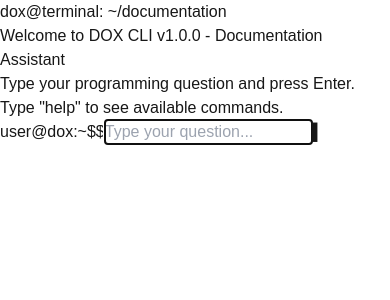
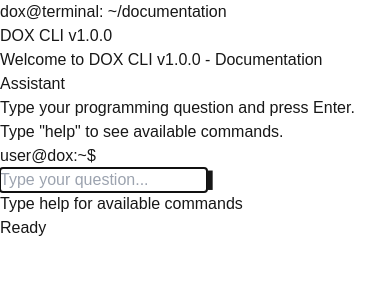
Before and after one commit to florian-lup/dox, a Next.js app: page / in a window 390 px wide. Shown: the top 300 px of the page. Built offline with nearby package versions, Linux system fonts and the light colour scheme.

Commit message:
Refactor DocumentationAssistant UI with inline input, responsive layout, and improved scrolling

```diff
--- a/src/components/DocumentationAssistant.tsx
+++ b/src/components/DocumentationAssistant.tsx
@@ -28,6 +28,13 @@ export default function DocumentationAssistant() {
             terminalRef.current.scrollTop = terminalRef.current.scrollHeight;
         }
     }, [history]);
+
+    // Auto-scroll to bottom when input changes
+    useEffect(() => {
+        if (terminalRef.current) {
+            terminalRef.current.scrollTop = terminalRef.current.scrollHeight;
+        }
+    }, [input]);
 
     // Focus input when component mounts or when clicking on terminal
     useEffect(() => {
@@ -505,7 +512,7 @@ export default function DocumentationAssistant() {
 
     return (
         <div className={`min-h-screen bg-black ${themeClasses.text} p-2 sm:p-4 font-mono flex flex-col`}>
-            <div className="mb-2 flex items-center">
+            <div className="mb-2 flex items-center justify-between">
                 <div className="flex items-center">
                     <div className="flex space-x-2">
                         <div className="w-3 h-3 rounded-full bg-red-500"></div>
@@ -514,20 +521,21 @@ export default function DocumentationAssistant() {
                     </div>
                     <div className="ml-4 text-gray-400 text-sm">dox@terminal: ~/documentation</div>
                 </div>
+                <div className="text-gray-500 text-xs hidden sm:block">DOX CLI v1.0.0</div>
             </div>
 
             <div className="flex-1 flex flex-col relative">
                 <div
                     ref={terminalRef}
-                    className={`flex-1 overflow-auto mb-4 p-2 sm:p-3 ${themeClasses.bg} rounded-t border border-gray-700 scrollbar-thin scrollbar-thumb-gray-700 scrollbar-track-gray-900`}
+                    className={`flex-1 overflow-auto p-2 sm:p-3 ${themeClasses.bg} rounded border border-gray-700 scrollbar-thin scrollbar-thumb-gray-700 scrollbar-track-gray-900`}
                     onClick={handleTerminalClick}
                 >
                     {history.map((item, index) => (
                         <div key={index} className="mb-4 last:mb-2">
                             {item.type === 'command' && (
                                 <div className="flex items-start">
-                                    <span className={`${themeClasses.prompt} mr-2`}>user@dox:~$ </span>
-                                    <span className="text-white">{item.content}</span>
+                                    <span className={`${themeClasses.prompt} mr-2 flex-shrink-0`}>user@dox:~$ </span>
+                                    <span className="text-white break-words">{item.content}</span>
                                 </div>
                             )}
                             {item.type === 'response' && (
@@ -542,24 +550,29 @@ export default function DocumentationAssistant() {
             )}
                         </div>
                     ))}
-                </div>
 
-                <div className={`sticky bottom-0 p-2 ${themeClasses.bg} border border-gray-700 rounded-b`}>
-                    <form onSubmit={handleSubmit} className="flex items-center">
-                        <span className={`${themeClasses.prompt} hidden sm:inline`}>user@dox:~$</span>
-                        <span className={`${themeClasses.prompt} sm:hidden`}>$</span>
+                    {/* Input field inside terminal */}
+                    <div className="flex items-start mt-1">
+                        <span className={`${themeClasses.prompt} mr-2 flex-shrink-0 mt-0.5`}>user@dox:~$</span>
+                        <form onSubmit={handleSubmit} className="flex-1 flex items-center relative">
                             <input
                                 ref={inputRef}
                                 type="text"
                                 value={input}
                                 onChange={(e) => setInput(e.target.value)}
                                 disabled={loading}
-                            className="flex-1 bg-transparent text-white outline-none border-none ml-2"
+                                className="flex-1 bg-transparent text-white outline-none border-none py-0.5 pr-4 w-full"
                                 placeholder={loading ? "Processing..." : "Type your question..."}
                                 autoFocus
                             />
-                        <span className="animate-pulse text-white">▌</span>
+                            <span className="animate-pulse text-white absolute right-0">▌</span>
                         </form>
+                    </div>
+                </div>
+
+                <div className="mt-2 text-xs text-gray-500 flex justify-between items-center px-1">
+                    <div>Type <span className="text-gray-400">help</span> for available commands</div>
+                    <div>{loading ? 'Processing...' : 'Ready'}</div>
                 </div>
             </div>
         </div>
```
Lines whose indentation alone changed are shown as unchanged.
